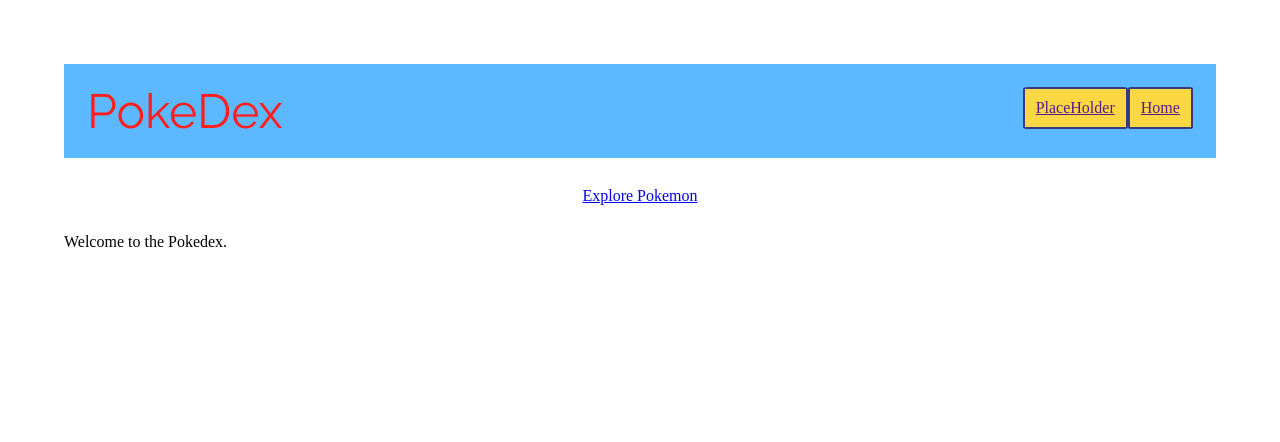
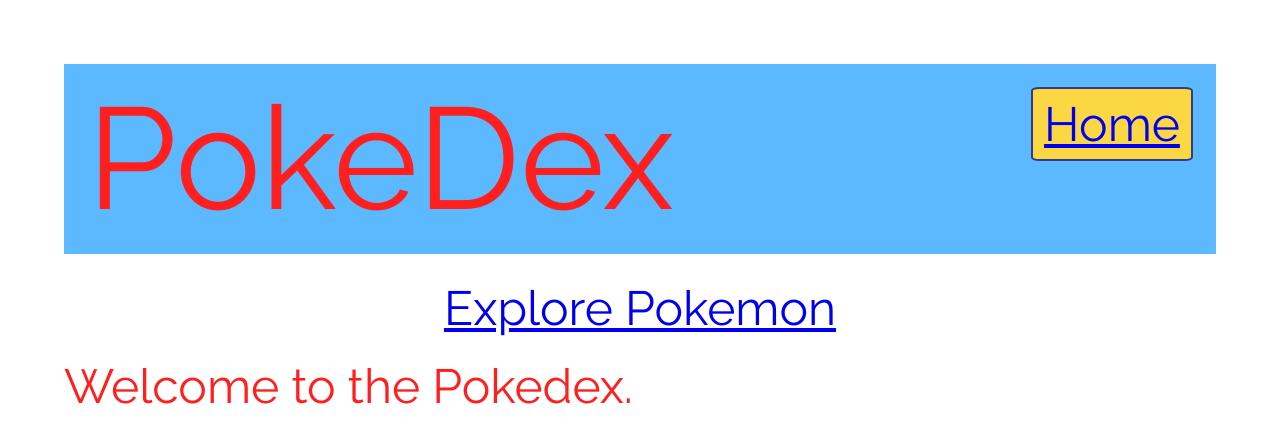
Before and after one commit to samSterns/pokeDex, a plain HTML site: page index.html in a window 1280 px wide. Drawn offline with Linux system fonts and the light colour scheme; a web font is replaced by a local one.

Commit message:
header links accurate

```diff
--- a/common/Header.js
+++ b/common/Header.js
@@ -6,8 +6,7 @@
         <section>
             <header class="header">
                 <nav class="main-nav">
-                    <div class="nav-home"><a href="">Home</a></div>
-                    <div class="nav-home"><a href="">PlaceHolder</a></div>
+                    <div class="nav-home"><a href="index.html">Home</a></div>
                 </nav>
 
                 <h1>PokeDex</h1>
--- a/home/HomeApp.css
+++ b/home/HomeApp.css
@@ -2,3 +2,10 @@
     padding: 30px;
     text-align: center;
 }
+
+body {
+    color: #ff1f1f;
+    font-family: 'Raleway', sans-serif;
+    font-size: 3em;
+    text-decoration: none;
+}
```
Also changed, not shown: pokedex.html (+1 -1 lines).
